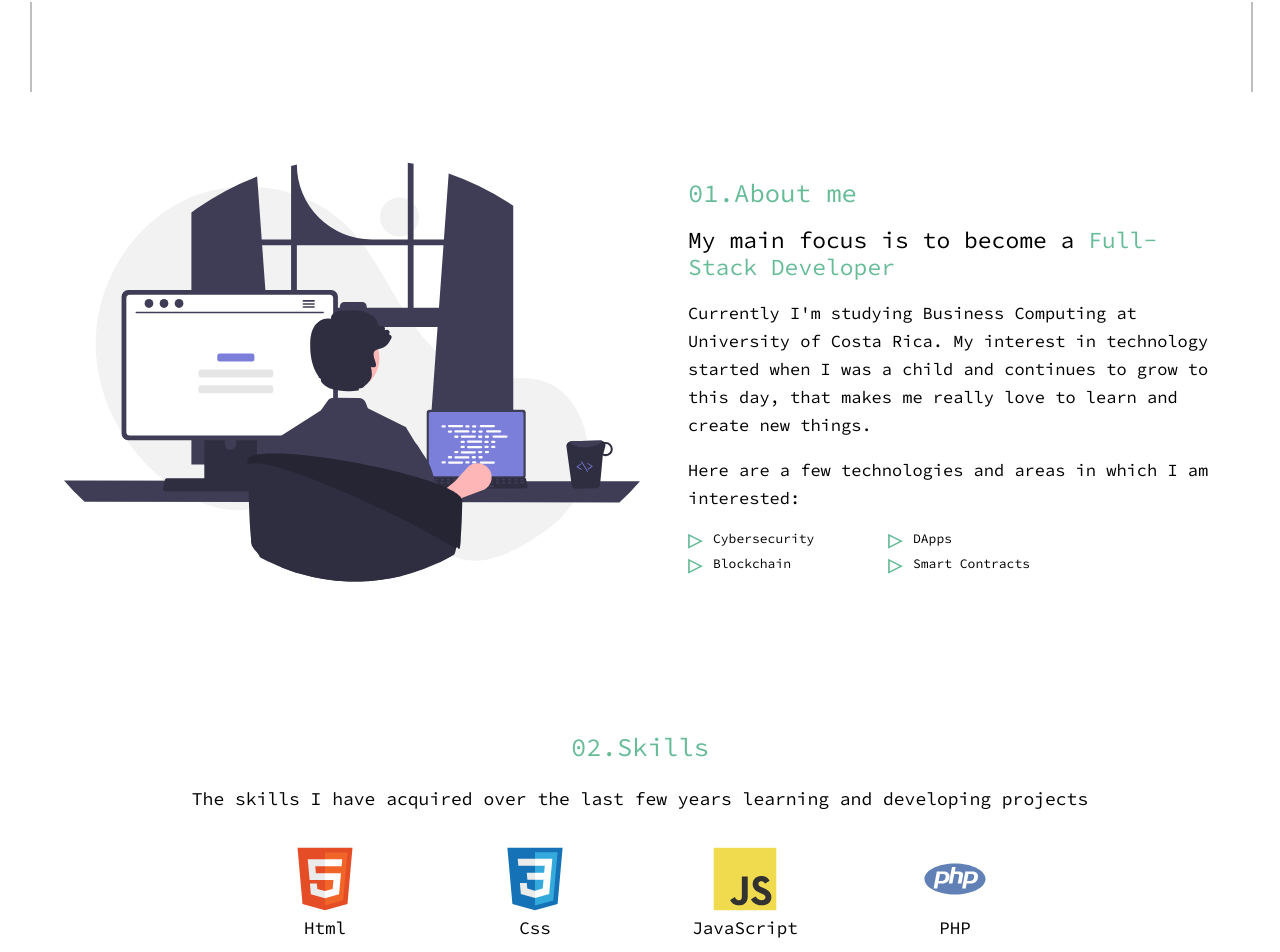
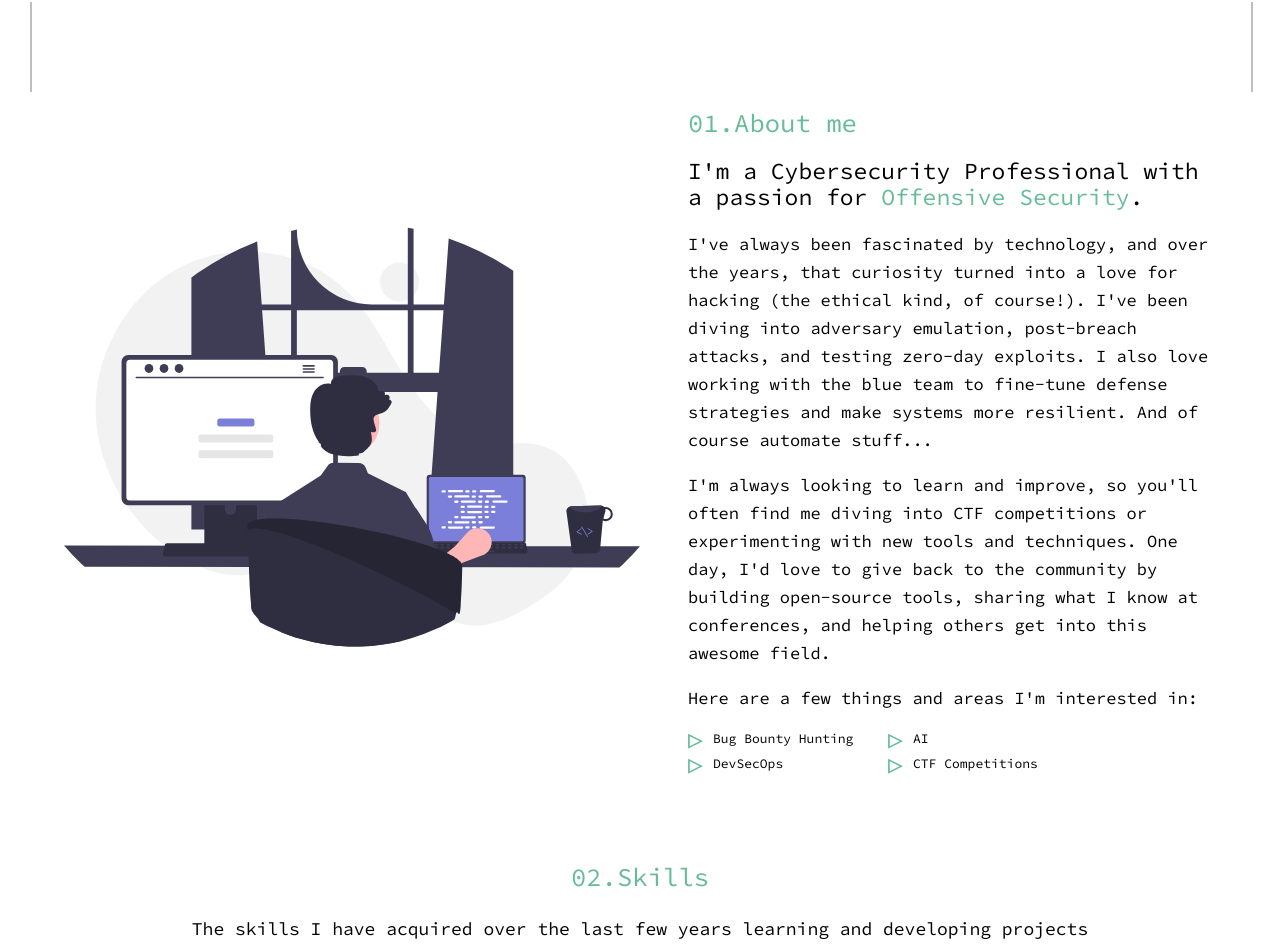
Before and after one commit to spiedra/my-portfolio-website, a Next.js app: page / in a window 1280 px wide. Shown: the part 708-1660 px from the top of the page. Built offline with nearby package versions, Linux system fonts and the light colour scheme.

Commit message:
feat: update the about section content

```diff
--- a/src/components/AboutSection.js
+++ b/src/components/AboutSection.js
@@ -96,23 +96,32 @@ export default function AboutSection() {
       <IntroContainer>
         <Title>01.About me</Title>
         <Subtitle>
-          My main focus is to become a{" "}
-          <Highlighter>Full-Stack Developer</Highlighter>
+          I&apos;m a Cybersecurity Professional with a passion for{" "}
+          <Highlighter>Offensive Security</Highlighter>.
         </Subtitle>
         <Description>
-          Currently I&apos;m studying Business Computing at University of
-          Costa Rica. My interest in technology started when I was a child and
-          continues to grow to this day, that makes me really love to learn and
-          create new things.
+          I&apos;ve always been fascinated by technology, and over the years,
+          that curiosity turned into a love for hacking (the ethical kind, of
+          course!). I&apos;ve been diving into adversary emulation, post-breach
+          attacks, and testing zero-day exploits. I also love working with the
+          blue team to fine-tune defense strategies and make systems more
+          resilient. And of course automate stuff...
+        </Description>
+        <Description>
+          I&apos;m always looking to learn and improve, so you&apos;ll often
+          find me diving into CTF competitions or experimenting with new tools
+          and techniques. One day, I&apos;d love to give back to the community
+          by building open-source tools, sharing what I know at conferences, and
+          helping others get into this awesome field.
         </Description>
         <Interests>
-          Here are a few technologies and areas in which I am interested:
+          Here are a few things and areas I&apos;m interested in:
         </Interests>
         <InterestsList>
-          <IterestItem>Cybersecurity</IterestItem>
-          <IterestItem>DApps</IterestItem>
-          <IterestItem>Blockchain</IterestItem>
-          <IterestItem>Smart Contracts</IterestItem>
+          <IterestItem>Bug Bounty Hunting</IterestItem>
+          <IterestItem>AI</IterestItem>
+          <IterestItem>DevSecOps</IterestItem>
+          <IterestItem>CTF Competitions</IterestItem>
         </InterestsList>
       </IntroContainer>
       <MainImageContainer>
```
